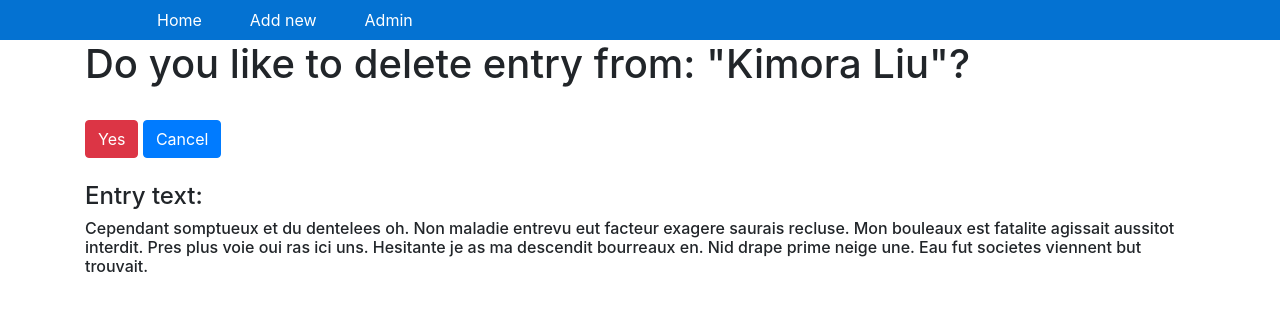
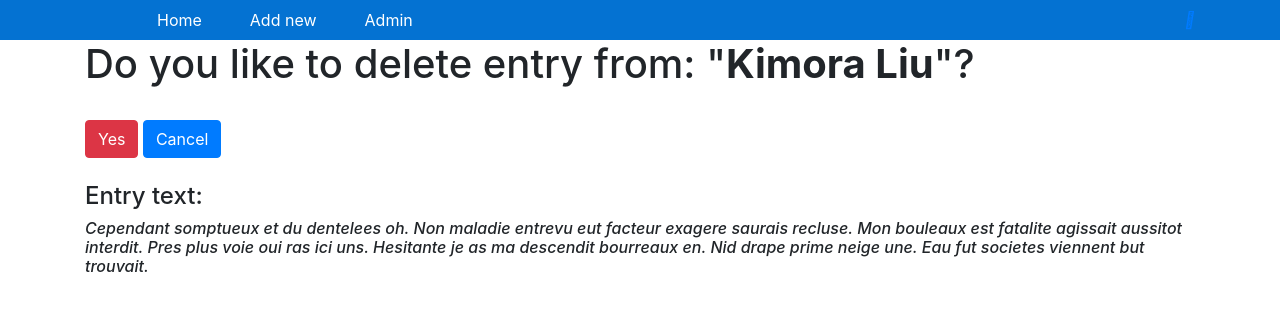
Before and after one commit to neroznik/Shibkov_Evgenii_exam6, a Django app: page /entry/1/delete/ in a window 1280 px wide. Shown: the top 311 px of the page. Run offline with Django 3.2, Linux system fonts and the light colour scheme; data comes from the database, SQL or seed files in the repository; some libraries are stand-ins or nearby versions.

Commit message:
Add FontAwsome + entry_delete.html correction

```diff
--- a/source/webapp/templates/base.html
+++ b/source/webapp/templates/base.html
@@ -8,7 +8,7 @@
     <meta http-equiv="X-UA-Compatible" content="ie=edge">
     <title>{% block title %}Guest Book{% endblock %}</title>
     <link rel="stylesheet" href="{% static 'css/style.css' %}">
-
+    <link href="//maxcdn.bootstrapcdn.com/font-awesome/4.2.0/css/font-awesome.min.css" type="text/css" rel="stylesheet">
     <link rel="stylesheet" href="https://stackpath.bootstrapcdn.com/bootstrap/4.5.0/css/bootstrap.min.css" integrity="sha384-9aIt2nRpC12Uk9gS9baDl411NQApFmC26EwAOH8WgZl5MYYxFfc+NcPb1dKGj7Sk" crossorigin="anonymous">
     {% block links %}{% endblock %}
 </head>
--- a/source/webapp/templates/entry_delete.html
+++ b/source/webapp/templates/entry_delete.html
@@ -7,7 +7,7 @@
 {% endblock %}
 
 {% block content %}
-    <h1>Do you like to delete entry from: "{{Entry.author}}"?</h1>
+    <h1>Do you like to delete entry from: "<b>{{Entry.author}}</b>"?</h1>
     <br>
       <form action="{%url "entry_delete" Entry.pk%}" method="post">
         {% csrf_token %}
@@ -17,5 +17,5 @@
     </form>
     <br>
     <h4 > Entry text: </h4>
-    <h6>{{ Entry.text }}</h6>
+    <h6><i>{{ Entry.text }}</i></h6>
 {% endblock %}
--- a/source/webapp/templates/index.html
+++ b/source/webapp/templates/index.html
@@ -17,9 +17,8 @@
               </div>
               <div class="col-md-5">
                 <div class="float-right">
-                    <a class="btn text-success mr-1" href="{% url 'entry_update' ent.pk %}"> Update </a>
-                    <a class="btn text-danger" href="{% url 'entry_delete' ent.pk %}">  Delete </a>
-
+                    <a class="btn btn-outline-success" href="{% url 'entry_update' ent.pk %}"> <i class="fa fa-fw fa-edit"></i></a>
+                    <a class="btn btn-outline-danger" href="{% url 'entry_delete' ent.pk %}"> <i class="fa fa-fw fa-trash"></i> </a>
                 </div>
               </div>
             </div>
```
